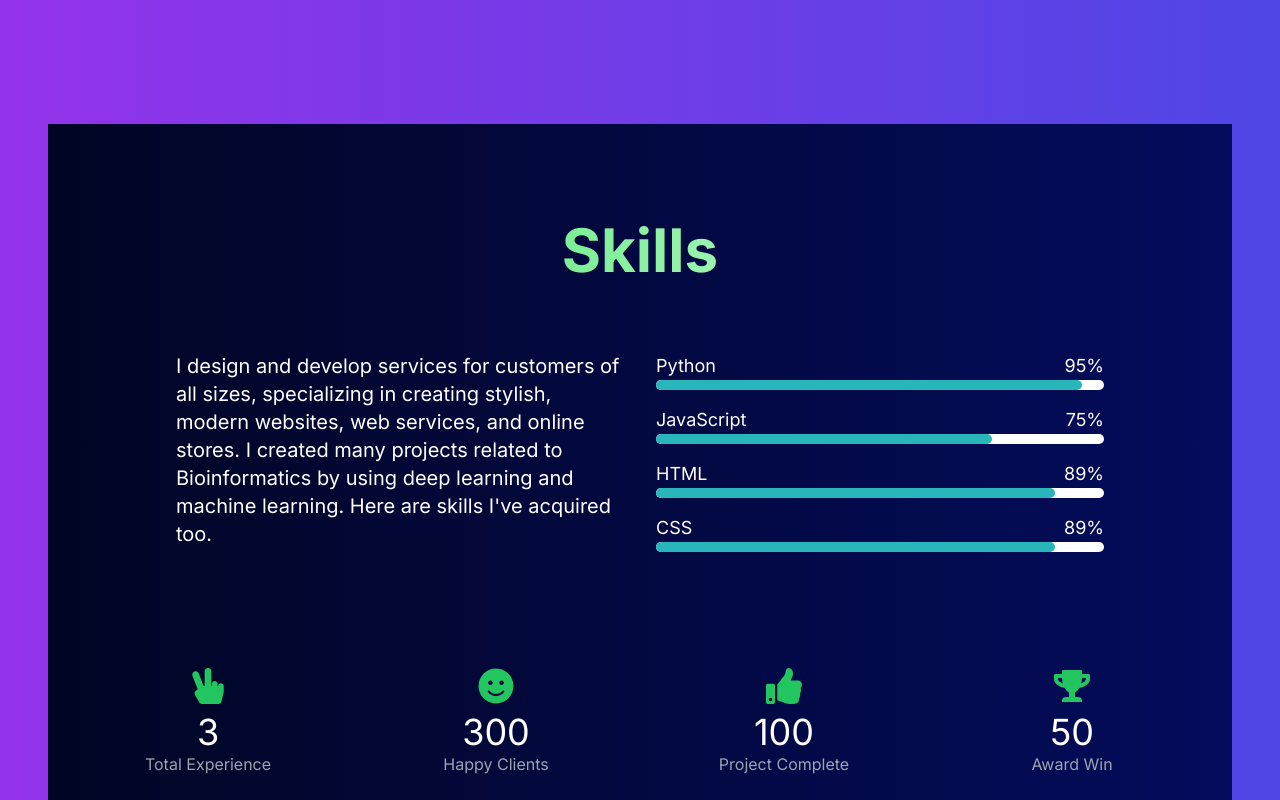
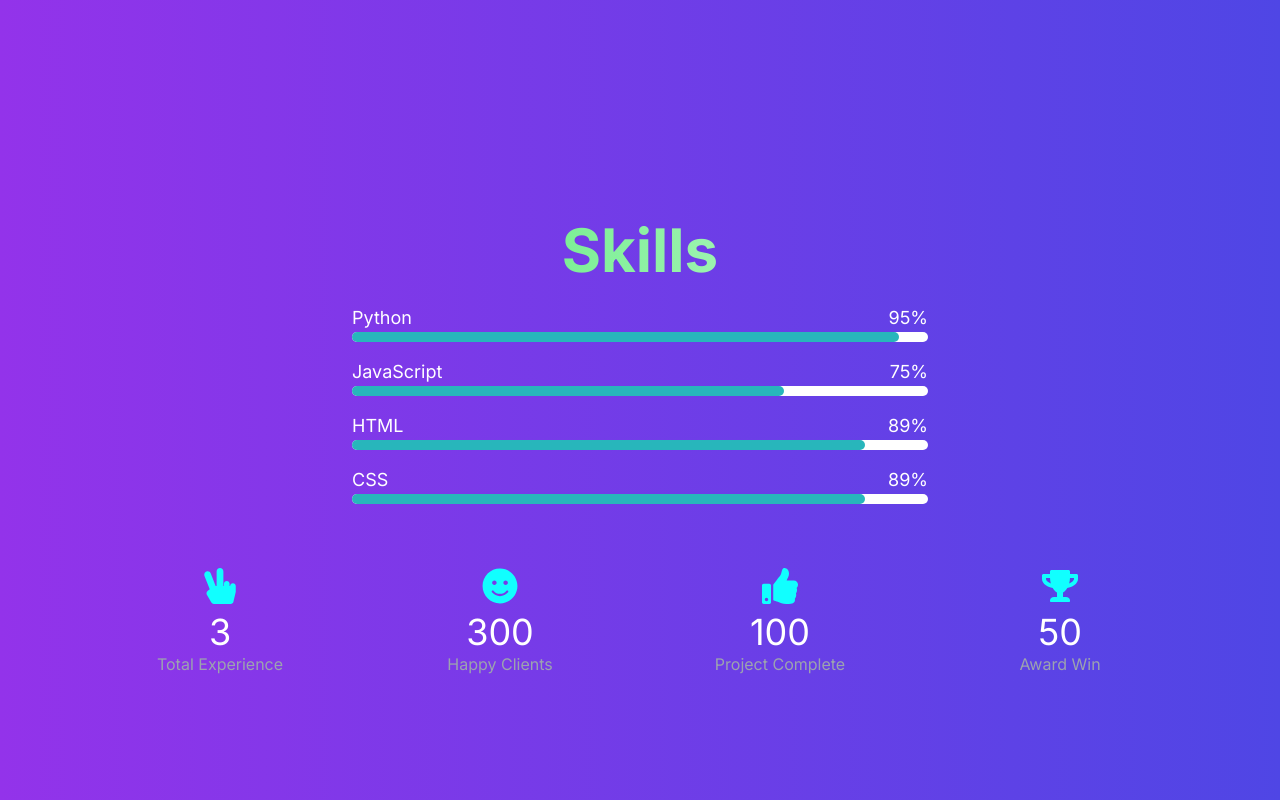
Before and after one commit to mubashir1837/next-portfolio, a Next.js app: page / in a window 1280 px wide. Shown: the part 1080-1880 px from the top of the page. Built offline with nearby package versions, Linux system fonts and the light colour scheme.

Commit message:
portfolio

```diff
--- a/app/components/Skills.jsx
+++ b/app/components/Skills.jsx
@@ -11,20 +11,11 @@ const Skills = () => {
         description="A list of my skills and technologies I'm proficient in."
         keywords="skills, technologies, proficiency Planner, Ahrefs, SEMrush,"
       />
-      <section className="min-h-screen px-4 py-24 bg-gradient-to-r from-[#010524] to-[#040c5c]">
+      <section className="min-h-screen px-4 py-24 ">
         <h1 className="text-4xl sm:text-5xl lg:text-6xl font-bold mb-6 text-transparent bg-clip-text text-center bg-gradient-to-r from-[#19e345] to-[#fff]">
           Skills
         </h1>
-        <div className="container-fluid py-12">
-          <div className="container mx-auto px-4">
-            <div className="flex flex-wrap -mx-4">
-              <div className="w-full lg:w-1/12"></div>
-              <div className="w-full lg:w-5/12 px-4">
-                <p className="text-white text-base sm:text-lg mb-6 lg:text-xl">
-                  I design and develop services for customers of all sizes, specializing in creating stylish, modern websites, web services, and online stores. I created many projects related to Bioinformatics by using deep learning and machine learning. Here are skills I&apos;ve acquired too.
-                </p>
-              </div>
-              <div className="w-full lg:w-5/12 px-4 mt-8 lg:mt-0">
+        <div className="w-full lg:w-6/12 mx-auto text-center">
           <div className="mb-4">
             <div className="flex justify-between items-center">
               <p className="text-lg text-white">Python</p>
@@ -62,44 +53,33 @@ const Skills = () => {
             </div>
           </div>
         </div>
-            </div>
-          </div>
-        </div>
         <div className="py-12">
           <div className="container mx-auto px-4">
-            <div className="flex flex-wrap -mx-4 justify-center">
+            <div className="flex flex-wrap justify-center">
               <div className="w-full sm:w-1/2 lg:w-1/4 px-4 mb-8">
                 <div className="text-center">
-                  <span className="block mb-2">
-                    <FaHandPeace className="text-4xl text-green-500 mx-auto" />
-                  </span>
+                  <FaHandPeace className="text-4xl text-[#1fff] mx-auto mb-2" />
                   <h5 className="text-4xl text-white">3</h5>
                   <p className="text-gray-400">Total Experience</p>
                 </div>
               </div>
               <div className="w-full sm:w-1/2 lg:w-1/4 px-4 mb-8">
                 <div className="text-center">
-                  <span className="block mb-2">
-                    <FaSmile className="text-4xl text-green-500 mx-auto" />
-                  </span>
+                  <FaSmile className="text-4xl text-[#1fff] mx-auto mb-2" />
                   <h5 className="text-4xl text-white">300</h5>
                   <p className="text-gray-400">Happy Clients</p>
                 </div>
               </div>
               <div className="w-full sm:w-1/2 lg:w-1/4 px-4 mb-8">
                 <div className="text-center">
-                  <span className="block mb-2">
-                    <FaThumbsUp className="text-4xl text-green-500 mx-auto" />
-                  </span>
+                  <FaThumbsUp className="text-4xl text-[#1fff] mx-auto mb-2" />
                   <h5 className="text-4xl text-white">100</h5>
                   <p className="text-gray-400">Project Complete</p>
                 </div>
               </div>
               <div className="w-full sm:w-1/2 lg:w-1/4 px-4 mb-8">
                 <div className="text-center">
-                  <span className="block mb-2">
-                    <FaTrophy className="text-4xl text-green-500 mx-auto" />
-                  </span>
+                  <FaTrophy className="text-4xl text-[#1fff] mx-auto mb-2" />
                   <h5 className="text-4xl text-white">50</h5>
                   <p className="text-gray-400">Award Win</p>
                 </div>
```
Lines whose indentation alone changed are shown as unchanged.
